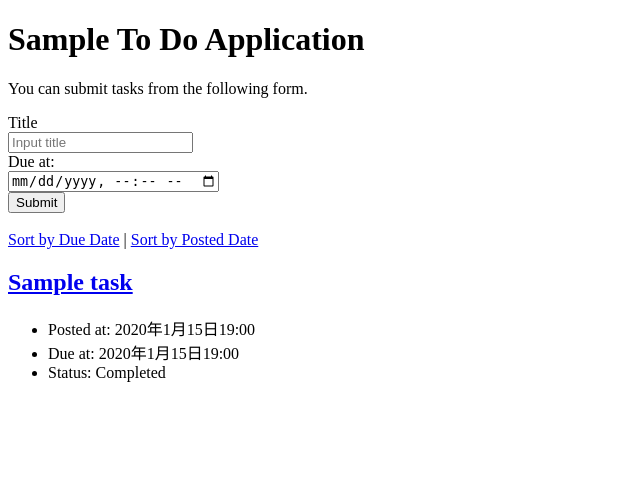
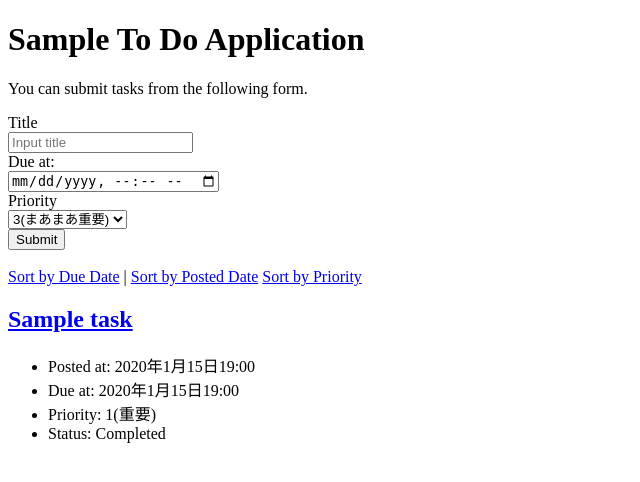
Before and after one commit to 1F102402563/django-test-exercise, a Django app: page / in a window 1280 px wide. Shown: the top 482 px of the page, without its empty margins (0-640 px from the left). Run offline with Django 5.2, Linux system fonts and the light colour scheme; tables that the repository leaves empty hold one stand-in row (values such as "Sample post").

Commit message:
優先度機能をつけた

```diff
--- a/todo/models.py
+++ b/todo/models.py
@@ -8,6 +8,16 @@ class Task(models.Model):
     posted_at = models.DateTimeField(default=timezone.now)
     due_at = models.DateTimeField(null=True, blank=True)
 
+    PRIORITY_CHOICES = [
+        (1, '1(重要)'),
+        (2, '2'),
+        (3, '3(まあまあ重要)'),
+        (4, '4'),
+        (5, '5(できれば)'),
+    ]
+
+    priority = models.IntegerField(choices=PRIORITY_CHOICES, default=3)
+
     def is_overdue(self, dt):
         if self.due_at is None:
             return False
--- a/todo/templates/todo/detail.html
+++ b/todo/templates/todo/detail.html
@@ -15,6 +15,7 @@
       {% if task.due_at %}
       <li>Due at: {{ task.due_at }}</li>
       {% endif %}
+      <li>Priority: {{ task.get_priority_display }}</li>
       {% if task.completed %}
       <li>Status: Completed</li>
       {% else %}
--- a/todo/templates/todo/index.html
+++ b/todo/templates/todo/index.html
@@ -22,6 +22,16 @@
         <input id="dueInput" name="due_at" type="datetime-local">
       </div>
       <div>
+        <label for="priorityInput">Priority</label><br>
+        <select id="priorityInput" name="priority">
+            <option value="1">1(重要)</option>
+            <option value="2">2</option>
+            <option value="3" selected>3(まあまあ重要)</option> {# デフォルト値を3に設定 #}
+            <option value="4">4</option>
+            <option value="5">5(できれば)</option>
+        </select>
+      </div>
+      <div>
         <button type="submit">Submit</button>
       </div>
     </form>
@@ -30,6 +40,7 @@
     <div>
       <a href="{% url 'index' %}?order=due">Sort by Due Date</a> |
       <a href="{% url 'index' %}?order=post">Sort by Posted Date</a>
+      <a href="{% url 'index' %}?order=priority">Sort by Priority</a>
     </div>
 
     {% for task in tasks %}
@@ -40,6 +51,7 @@
         {% if task.due_at %}
         <li>Due at: {{ task.due_at }}</li>
         {% endif %}
+        <li>Priority: {{ task.get_priority_display }}</li>
         {% if task.completed %}
         <li>Status: Completed</li>
         {% else %}
--- a/todo/views.py
+++ b/todo/views.py
@@ -7,12 +7,18 @@ from todo.models import Task
 # Create your views here.
 def index(request):
     if request.method == 'POST':
+        priority = int(request.POST.get('priority', 3))
         task= Task(title=request.POST['title'],
-                   due_at=make_aware(parse_datetime(request.POST['due_at'])))
+                   due_at=make_aware(parse_datetime(request.POST['due_at'])),
+                   priority=priority
+        )
         task.save()
 
+    order_by = request.GET.get('order')
     if request.GET.get('order') == 'due':
         tasks = Task.objects.order_by('due_at')
+    elif order_by == 'priority':
+        tasks = Task.objects.order_by('priority')
     else:
         tasks = Task.objects.order_by('-posted_at')
 
@@ -40,6 +46,7 @@ def update(request, task_id):
     if request.method == 'POST':
         task.title = request.POST['title']
         task.due_at = make_aware(parse_datetime(request.POST['due_at']))
+        task.priority = int(request.POST.get('priority', 3))
         task.save()
         return redirect(detail, task_id)
 
```
Also changed, not shown: todo/templates/todo/edit.html (+10 -0 lines), todo/migrations/0002_task_priority.py (added).
